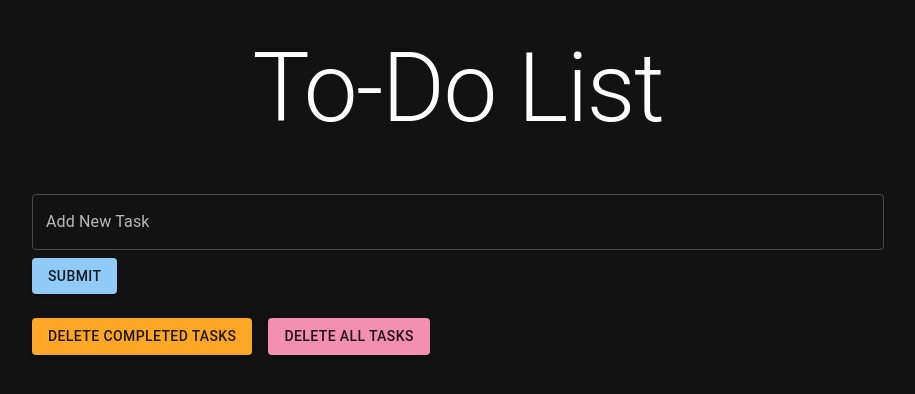
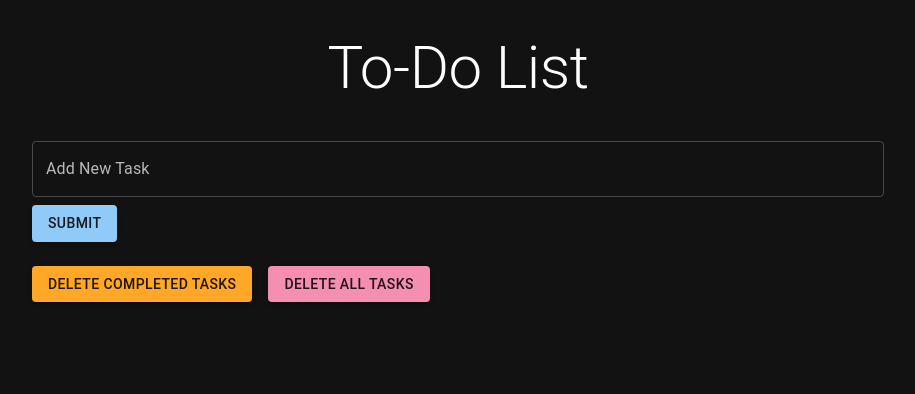
Before and after one commit to JohnathanGG/To-Do-List-React, a React (Vite) app: page / in a window 1280 px wide. Shown: the top 394 px of the page, without its empty margins (182-1097 px from the left). Built offline with nearby package versions, Linux system fonts and the light colour scheme.

Commit message:
Changing Title

```diff
--- a/src/components/DeleteAllButton.tsx
+++ b/src/components/DeleteAllButton.tsx
@@ -1,5 +1,5 @@
 import { Button } from "@mui/material";
-import {useSetAtom } from "jotai";
+import { useSetAtom } from "jotai";
 
 import { tasks } from "../utils/atoms";
 
--- a/src/components/ToDoListPage.tsx
+++ b/src/components/ToDoListPage.tsx
@@ -8,7 +8,7 @@ import ToDoList from "./ToDoList";
 export default function ToDoListPage() {
   return (
     <Container maxWidth="md" sx={{ py: 4 }}>
-        <Typography variant="h1" component="h1" gutterBottom align="center">
+        <Typography variant="h2" component="h1" gutterBottom align="center">
             To-Do List
         </Typography>
 
```
